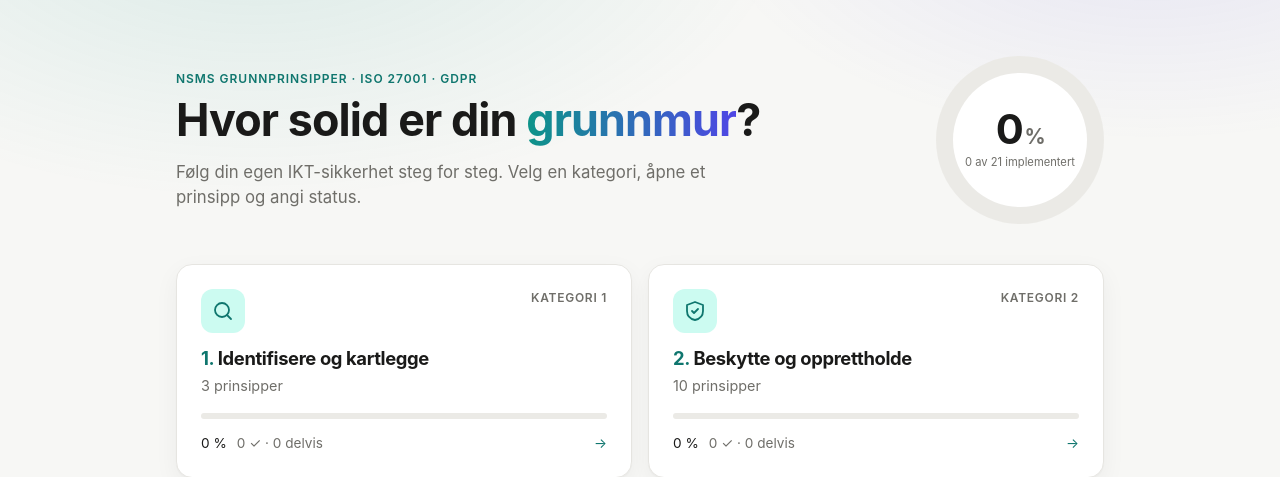
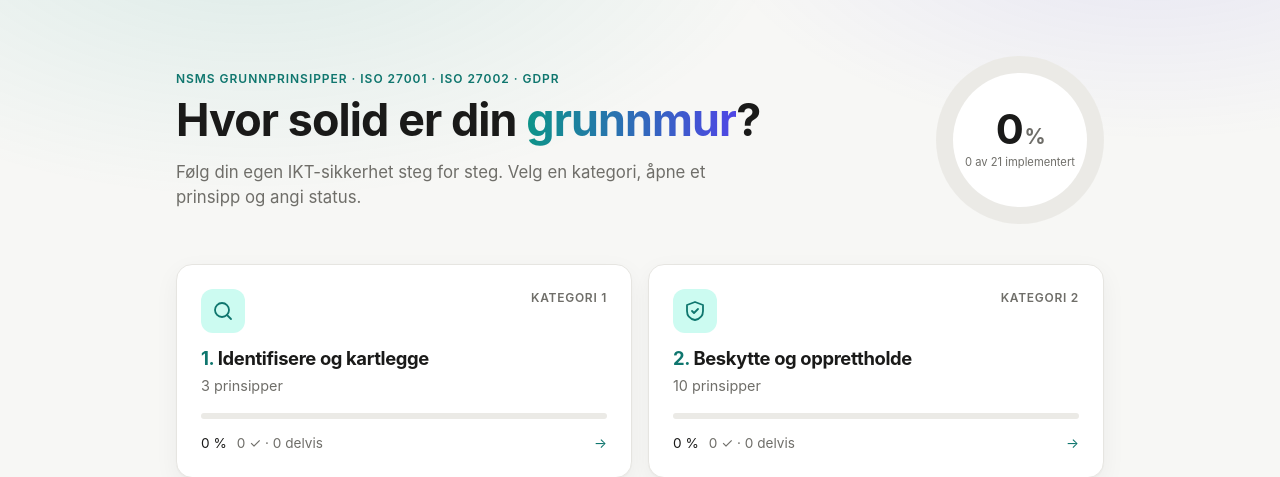
Before and after one commit to ulaskorhan/grc-grunnmur, a Flask app: page / in a window 1280 px wide. Shown: the part 94-571 px from the top of the page. Run offline with Flask 3, Linux system fonts and the light colour scheme; data that the repository does not hold is empty.

Commit message:
Add ISO 27002 to the homepage subtitle
Co-Authored-By: Claude Opus 5.5 <noreply@anthropic.com>

```diff
--- a/docs/index.html
+++ b/docs/index.html
@@ -55,8 +55,8 @@
 <!-- data-ids lists the principles this block summarises (used by static-mode.js) -->
 <section class="hero" data-ids="1.1 1.2 1.3 2.1 2.2 2.3 2.4 2.5 2.6 2.7 2.8 2.9 2.10 3.1 3.2 3.3 3.4 4.1 4.2 4.3 4.4 ">
   <div class="hero-text">
-    <!-- NSM first: it is the base. ISO 27001 and GDPR are references until v3 -->
-    <p class="eyebrow">NSMs grunnprinsipper · ISO 27001 · GDPR</p>
+    <!-- NSM first: it is the base. ISO 27002 is mapped by NSM (v3); ISO 27001 and GDPR are references -->
+    <p class="eyebrow">NSMs grunnprinsipper · ISO 27001 · ISO 27002 · GDPR</p>
     <h1>Hvor solid er din <span class="highlight">grunnmur</span>?</h1>
     <p class="lead">Følg din egen IKT-sikkerhet steg for steg. Velg en kategori,
        åpne et prinsipp og angi status.</p>
--- a/templates/home.html
+++ b/templates/home.html
@@ -6,8 +6,8 @@
 <!-- data-ids lists the principles this block summarises (used by static-mode.js) -->
 <section class="hero" data-ids="{% for c in cards %}{% for p in c.category.principles %}{{ p[0] }} {% endfor %}{% endfor %}">
   <div class="hero-text">
-    <!-- NSM first: it is the base. ISO 27001 and GDPR are references until v3 -->
-    <p class="eyebrow">NSMs grunnprinsipper · ISO 27001 · GDPR</p>
+    <!-- NSM first: it is the base. ISO 27002 is mapped by NSM (v3); ISO 27001 and GDPR are references -->
+    <p class="eyebrow">NSMs grunnprinsipper · ISO 27001 · ISO 27002 · GDPR</p>
     <h1>Hvor solid er din <span class="highlight">grunnmur</span>?</h1>
     <p class="lead">Følg din egen IKT-sikkerhet steg for steg. Velg en kategori,
        åpne et prinsipp og angi status.</p>
```
